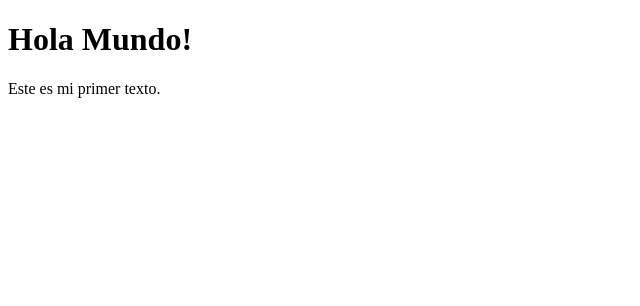
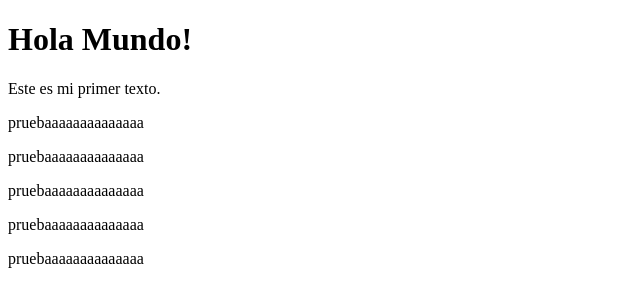
Before and after one commit to YadidP/pruebas, a plain HTML site: page cafe1.html in a window 1280 px wide. Shown: the whole page, without its empty margins (0-640 px from the left). Drawn offline with Linux system fonts and the light colour scheme.

Commit message:
Nuevos archivos}

```diff
--- a/cafe1.html
+++ b/cafe1.html
@@ -7,5 +7,10 @@
 <body>
     <h1>Hola Mundo!</h1>
     <p>Este es mi primer texto.</p>
+    <p>pruebaaaaaaaaaaaaaa</p>
+    <p>pruebaaaaaaaaaaaaaa</p>
+    <p>pruebaaaaaaaaaaaaaa</p>
+    <p>pruebaaaaaaaaaaaaaa</p>
+    <p>pruebaaaaaaaaaaaaaa</p>
 </body>
 </html>
```
Also changed, not shown: cafe2.html (+1 -0 lines).
